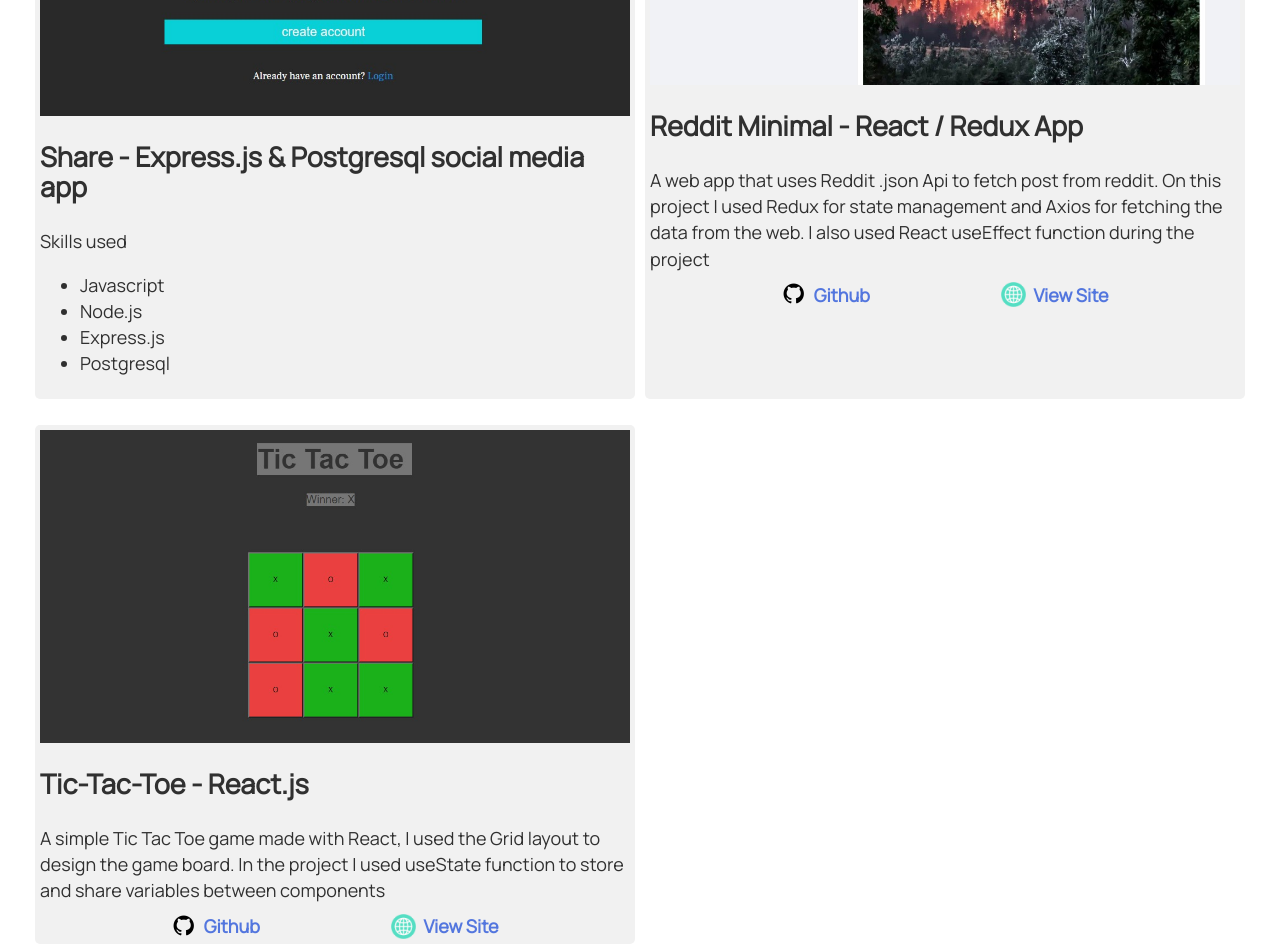
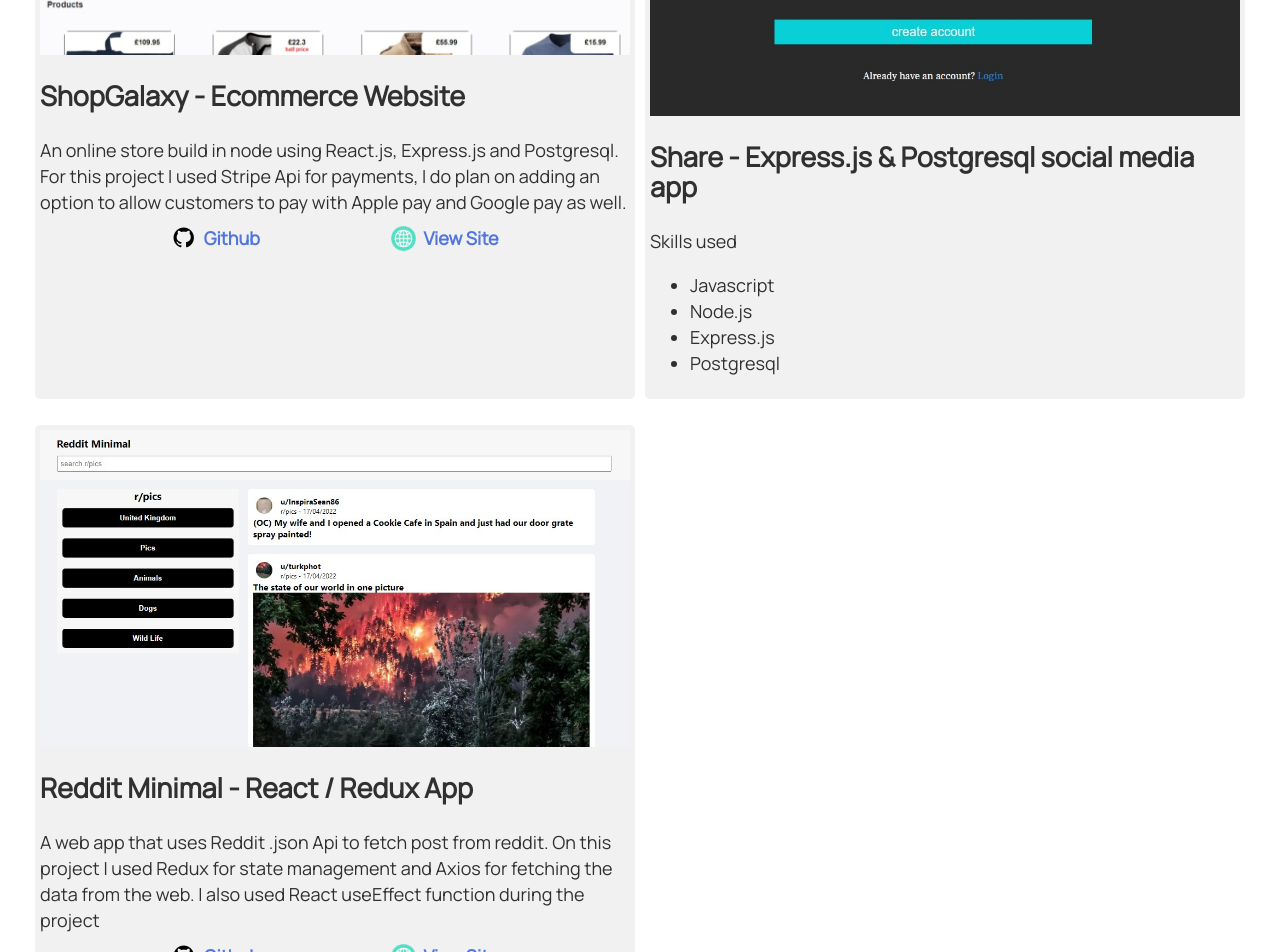
Before and after one commit to johnzvorwadza/react_portfolio, a React (Create React App) app: page /#/ in a window 1280 px wide. Shown: the part 420-1372 px from the top of the page. Built offline with nearby package versions, Linux system fonts and the light colour scheme.

Commit message:
added shop galaxy to the portfolio

```diff
--- a/src/Portfolio.js
+++ b/src/Portfolio.js
@@ -1,12 +1,30 @@
 import React from 'react'
 import Links from './Links'
-import tictactoeimage from './img/tictactoe.jpeg'
+import shopgalaxyimage from './img/shopgalaxy.jpeg'
 import redditminimalimage from './img/redditminimal.jpeg'
 import shareimage from './img/share.jpeg'
 
 function Portfolio() {
   return (
     <div className='portfolioGrid'>
+
+
+<div className='portfolio'>
+            <img className='portfolioImg' src={shopgalaxyimage}/>
+            <div>
+                <h2 style={{marginTop:20}}>ShopGalaxy - Ecommerce Website</h2>
+                <span>An online store build  in node using React.js, Express.js and Postgresql. For this project I used Stripe Api for payments, I do plan on adding an option to allow customers to pay with Apple pay and Google pay as well.</span>
+                <Links link={
+                    {
+                        'github':'https://github.com/johnzvorwadza/tictactoe'
+                        ,'web':"https://johnzvorwadza.github.io/tictactoe/"
+                     }
+                }
+                />
+            </div>
+        </div>
+
+
 
 
 <div className='portfolio'>
@@ -51,22 +69,7 @@
             </div>
         </div>
 
-         <div className='portfolio'>
-            <img className='portfolioImg' src={tictactoeimage}/>
-            <div>
-                <h2 style={{marginTop:20}}>Tic-Tac-Toe - React.js</h2>
-                <span>A simple Tic Tac Toe game made with React,
-                    I used the Grid layout to design the game board.
-                    In the project I used useState function to store and share variables between components</span>
-                <Links link={
-                    {
-                        'github':'https://github.com/johnzvorwadza/tictactoe'
-                        ,'web':"https://johnzvorwadza.github.io/tictactoe/"
-                     }
-                }
-                />
-            </div>
-        </div>
+
 
 
     </div>
```
Also changed, not shown: src/img/shopgalaxy.jpeg (added).
